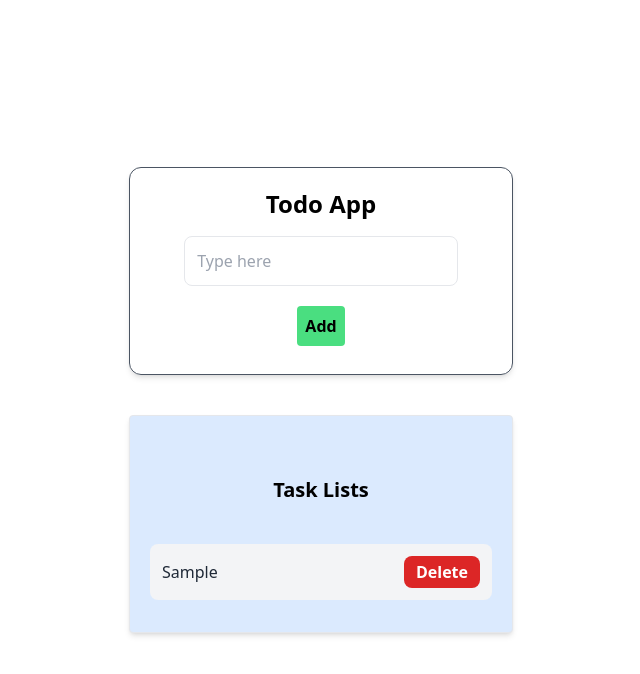
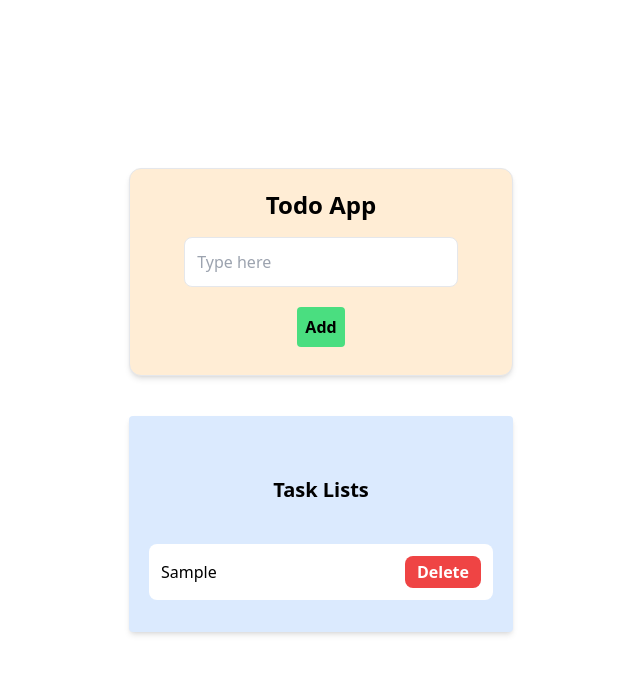
Before and after one commit to irfad-c/todo-app-mern, a React (Vite) app: page / in a window 1280 px wide. Both pictures are taken after typing "Sample" into the empty fields and a click on the button "Add". Shown: the top 674 px of the page, without its empty margins (319-959 px from the left). Built offline with nearby package versions, Linux system fonts and the light colour scheme.

Commit message:
improve style

```diff
--- a/src/components/TodoApp.tsx
+++ b/src/components/TodoApp.tsx
@@ -31,7 +31,7 @@ const App = () => {
   return (
     <>
       <div className="flex flex-col justify-center items-center h-screen">
-        <div className="flex flex-col items-center shadow-md bg-grey w-96 border border-gray-600 m-5 p-5 rounded-xl">
+        <div className="flex flex-col items-center shadow-md bg-orange-100 w-96 border  m-5 p-5 rounded-xl">
           <h2 className="text-2xl font-bold mb-4">Todo App</h2>
           <input
             className="border  p-3 rounded-lg w-4/5 focus:outline-none focus:ring-2 focus:ring-blue-500 mb-3"
@@ -43,25 +43,25 @@ const App = () => {
             onClick={() => {
               handleList();
             }}
-            className="bg-green-400 font-bold rounded m-2 p-2"
+            className="bg-green-400 font-bold rounded m-2 p-2 hover:bg-green-600"
           >
             Add
           </button>
         </div>
-        <div className="flex flex-col m-5 p-5 bg-blue-100 items-center w-96 border shadow-md mb-5 rounded">
+        <div className="flex flex-col m-5 p-5 bg-blue-100 items-center w-96  shadow-md mb-5 rounded">
           <h2 className=" rounded text-xl font-bold m-5 p-5">Task Lists</h2>
           <ul className="w-full">
             {list.map((item) => (
               <div
                 key={item.id}
-                className="flex justify-between items-center mb-3 p-3 bg-gray-100 rounded-lg"
+                className="flex justify-between items-center mb-3 p-3 bg-white rounded-lg"
               >
                 {" "}
-                <li className="text-gray-800 font-medium  rounded-xl">
+                <li className="text-black-800 font-medium  rounded-xl">
                   {item.title}
                 </li>
                 <button
-                  className="bg-red-600 text-white px-3 py-1 rounded-lg font-semibold hover:bg-red-700'"
+                  className="bg-red-500 text-white px-3 py-1 rounded-lg font-semibold hover:bg-red-700"
                   onClick={() => {
                     handleDelete(item.id);
                   }}
```
